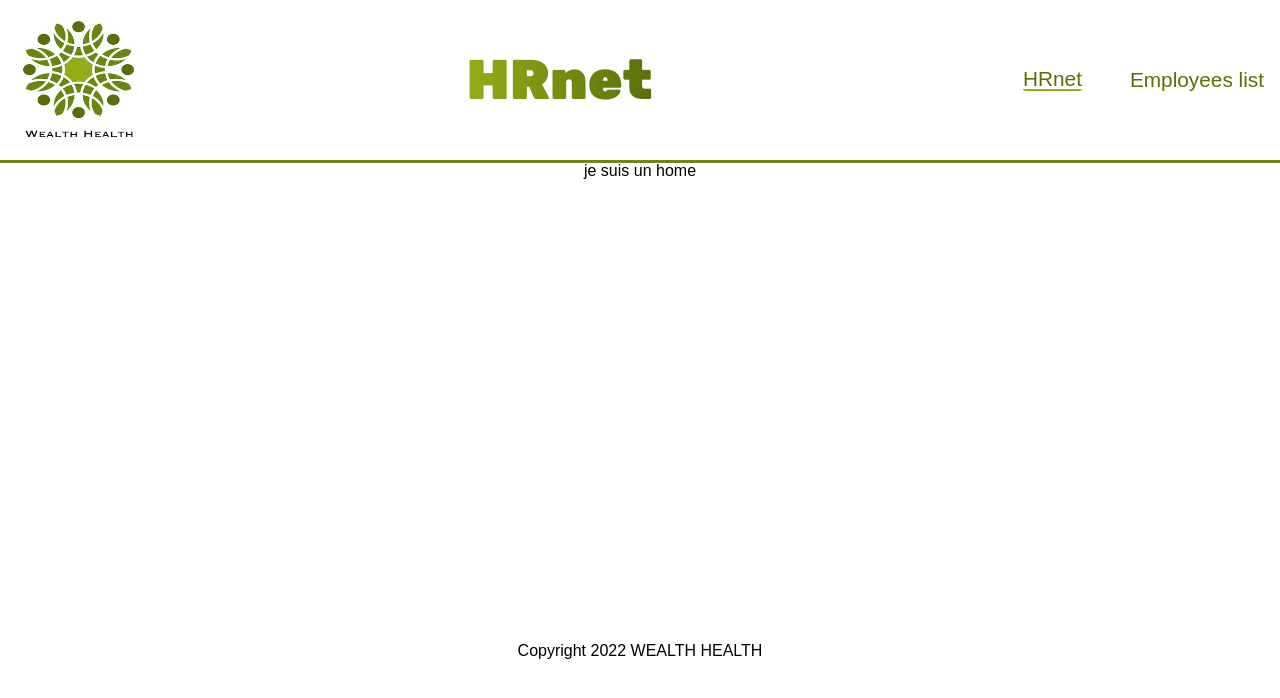
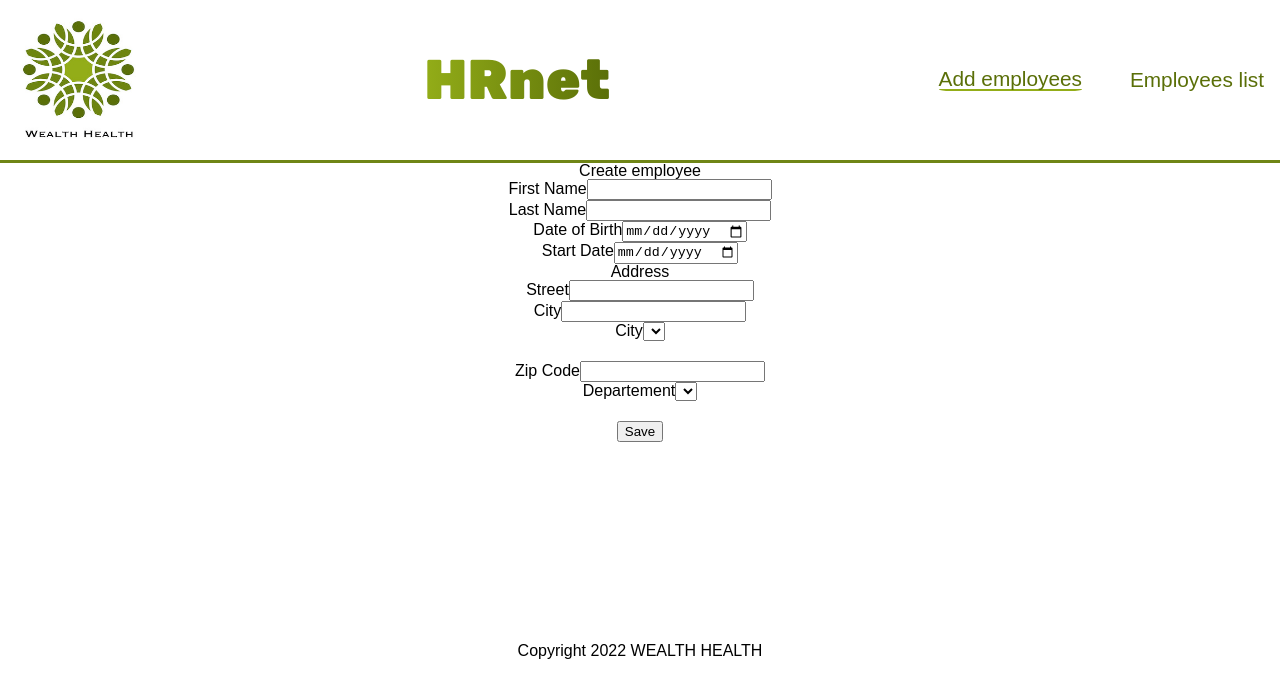
Before and after one commit to OliviaG-dev/OC_P14_02102022, a React (Create React App) app: page /home in a window 1280 px wide. Shown: the top 698 px of the page. Built offline with nearby package versions, Linux system fonts and the light colour scheme.

Commit message:
feat:add home form with formik

```diff
--- a/package.json
+++ b/package.json
@@ -6,12 +6,14 @@
     "@testing-library/jest-dom": "^5.14.1",
     "@testing-library/react": "^13.0.0",
     "@testing-library/user-event": "^13.2.1",
+    "formik": "^2.2.9",
     "react": "^18.2.0",
     "react-dom": "^18.2.0",
     "react-router-dom": "^6.4.1",
     "react-scripts": "5.0.1",
     "router": "^1.3.7",
-    "web-vitals": "^2.1.0"
+    "web-vitals": "^2.1.0",
+    "yup": "^0.32.11"
   },
   "scripts": {
     "start": "react-scripts start",
--- a/src/components/header/Header.jsx
+++ b/src/components/header/Header.jsx
@@ -12,7 +12,7 @@ const Header = () => (
                 <h1 className='nav__title'>HRnet</h1>
                 <div className='header__nav__right'>
                     <NavLink to='/home' className={({ isActive }) =>
-                            (isActive ? "Link__active" : "Link" )}>HRnet</NavLink>
+                            (isActive ? "Link__active" : "Link" )}>Add employees</NavLink>
                     <NavLink to='/employees-list' className={({ isActive }) =>
                             (isActive ? "Link__active" : "Link" )}>Employees list</NavLink>
                 </div>
--- a/src/pages/home/Home.jsx
+++ b/src/pages/home/Home.jsx
@@ -1,10 +1,129 @@
 import './Home.css'
+import {Formik, Field, Form, ErrorMessage} from 'formik';
+import * as Yup from 'yup';
 
-const Home = () => (
-    <div className="home">
-        <p className="home__text">je suis un home</p>
-    </div>
-);
+
+const Home = () => {
+
+    const validationSchema = Yup.object().shape({
+        firstName: Yup.string()
+            .min(4, 'Too small')
+            .max(15, 'Too long')
+            .required('This field is required'),
+        lastName: Yup.string()
+            .min(4, 'Too small')
+            .max(15, 'Too long')
+            .required('This field is required'),
+        dateOfBirth: Yup.date()
+            .required('This field is required'),
+        startDate: Yup.date()
+            .required('This field is required'),
+        street: Yup.string()
+            .required('This field is required'),
+        city: Yup.string()
+            .required('This field is required'),
+        state: Yup.string()
+            .required('This field is required'),
+        zipCode: Yup.number()
+            .required('This field is required'),
+        departement: Yup.string()
+            .required('This field is required'),
+    })
+
+    const initialValues = {
+        firstName: "",
+        lastName: "",
+        dateOfBirth: "",
+        startDate: "",
+        street: "",
+        city: "",
+        state: "Alabama",
+        zipCode: "",
+        departement: "Sales",
+    }
+
+
+
+
+
+    return (
+    <main className='home'>
+        <h2 className='home__text'>Create employee</h2>
+        <div className='home__container'>
+            <Formik initialValues={initialValues}
+                    validationSchema={validationSchema}
+                    >
+                <Form className='home__form'>
+
+                    <div  className='form__div'>
+                        <label htmlFor='firstName'>First Name</label>
+                        <Field name='firstName' type='text' />
+                        <ErrorMessage name='firstName' component='span' className='form__error' />
+                    </div>
+
+                    <div  className='form__div'>
+                        <label htmlFor='lastName'>Last Name</label>
+                        <Field name='lastName' type='text' />
+                        <ErrorMessage name='lastName' component='span' className='form__error' />
+                    </div>
+
+                    <div  className='form__div'>
+                        <label htmlFor='dateOfBirth'>Date of Birth</label>
+                        <Field name='dateOfBirth' type='date' />
+                        <ErrorMessage name='dateOfBirth' component='span' className='form__error' />
+                    </div>
+
+                    <div  className='form__div'>
+                        <label htmlFor='startDate'>Start Date</label>
+                        <Field name='startDate' type='date' />
+                        <ErrorMessage name='startDate' component='span' className='form__error' />
+                    </div>
+
+                    <fieldset className='form__address'>
+                        <legend>Address</legend>
+
+                        <div  className='form__div'>
+                            <label htmlFor='street'>Street</label>
+                            <Field name='street' type='text' />
+                            <ErrorMessage name='street' component='span' className='form__error' />
+                        </div>
+
+                        <div  className='form__div'>
+                            <label htmlFor='city'>City</label>
+                            <Field name='city' type='text' />
+                            <ErrorMessage name='city' component='span' className='form__error' />
+                        </div>
+
+                        <div  className='form__div'>
+                            <label htmlFor='state'>City</label>
+                            <Field name='state' as='select' className='from__select' />
+                                <option></option>
+                            <ErrorMessage name='state' component='span' className='form__error' />
+                        </div>
+
+                        <div  className='form__div'>
+                            <label htmlFor='zipCode'>Zip Code</label>
+                            <Field name='zipCode' type='number' />
+                            <ErrorMessage name='zipCode' component='span' className='form__error' />
+                        </div>
+
+                    </fieldset>
+
+                    <div  className='form__div'>
+                        <label htmlFor='departement'>Departement</label>
+                        <Field name='departement' as='select' className='from__select' />
+                            <option></option>
+                        <ErrorMessage name='departement' component='span' className='form__error' />
+                    </div>
+
+                    <button type='submit' className='from__button'>Save</button>
+
+                </Form>
+            </Formik>
+
+        </div>
+    </main>
+)};
 
 
 export default Home
```
Also changed, not shown: 1 other file (tests, documents, lock files or other folders).
